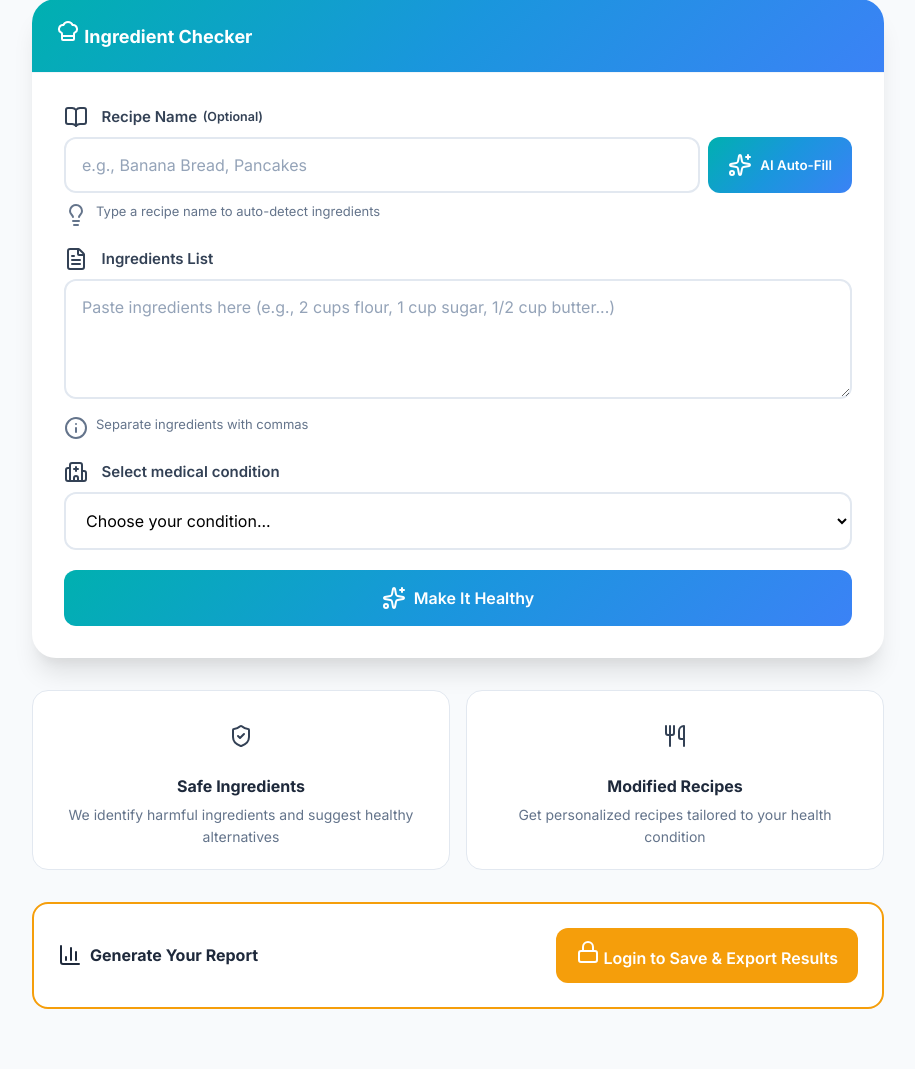
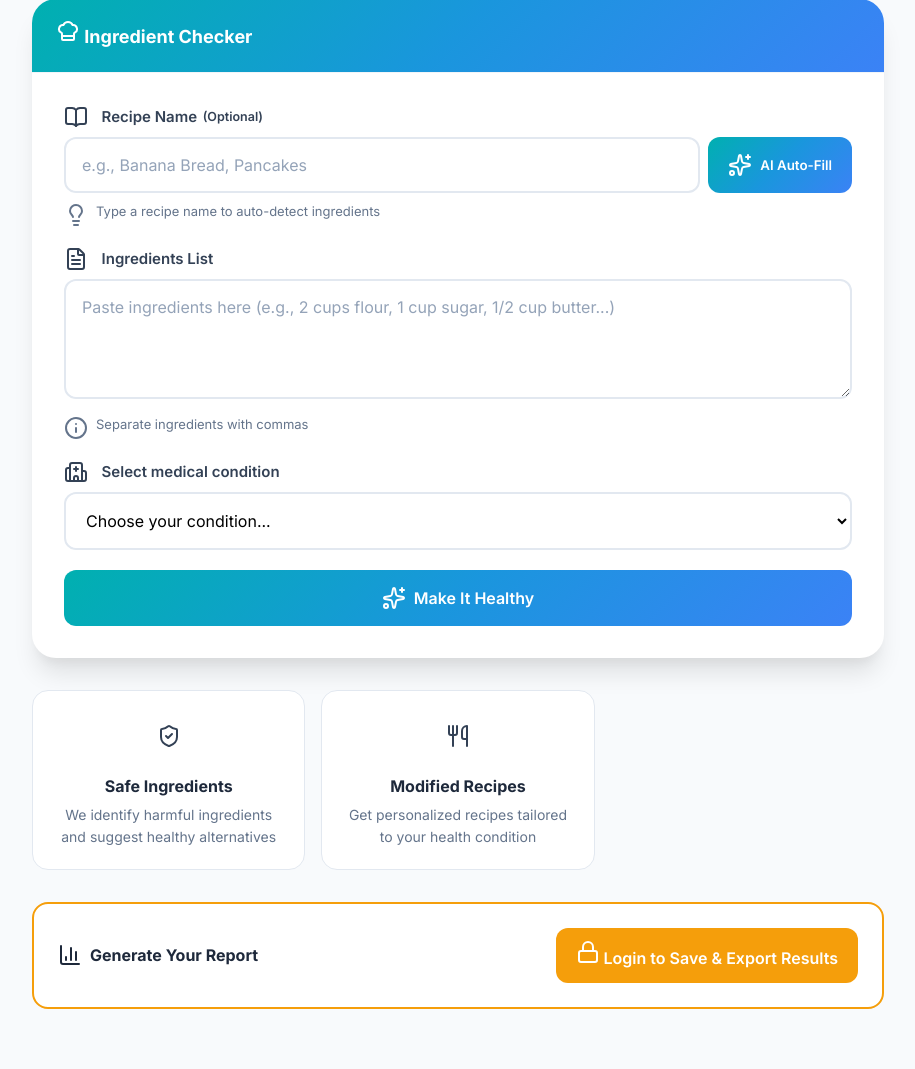
Before and after one commit to vikky2810/Recipe-Modifier, a Flask app: page /app in a window 1280 px wide. Shown: the part 262-1331 px from the top of the page, without its empty margins (182-1097 px from the left). Run offline with Flask 3, Linux system fonts and the light colour scheme.

Commit message:
change the grids of health metrics

```diff
--- a/static/css/style.css
+++ b/static/css/style.css
@@ -2444,7 +2444,7 @@ section {
 /* Info Grid for App Page */
 .info-grid {
     display: grid;
-    grid-template-columns: repeat(2, 1fr);
+    grid-template-columns: repeat(3, 1fr);
     gap: var(--space-4);
     margin-top: var(--space-8);
 }
```
